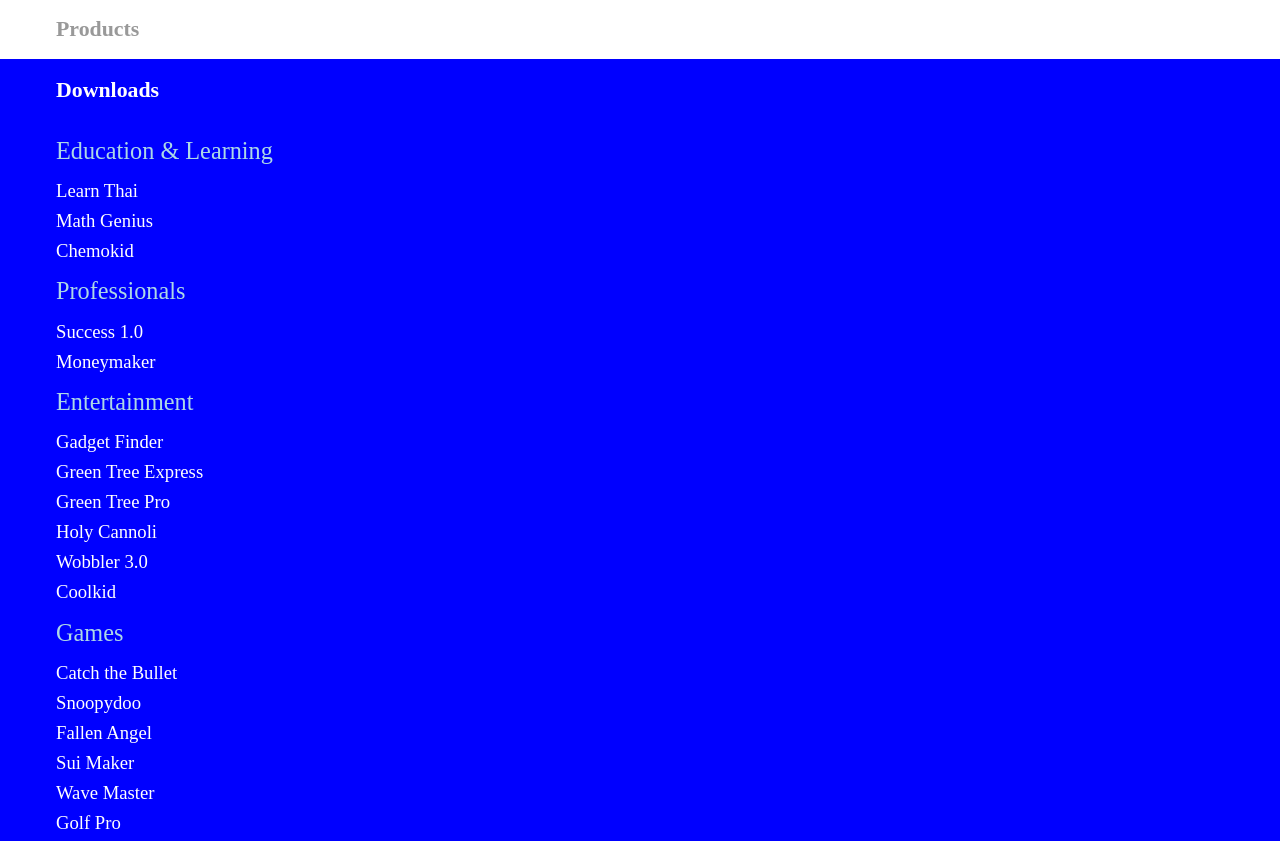
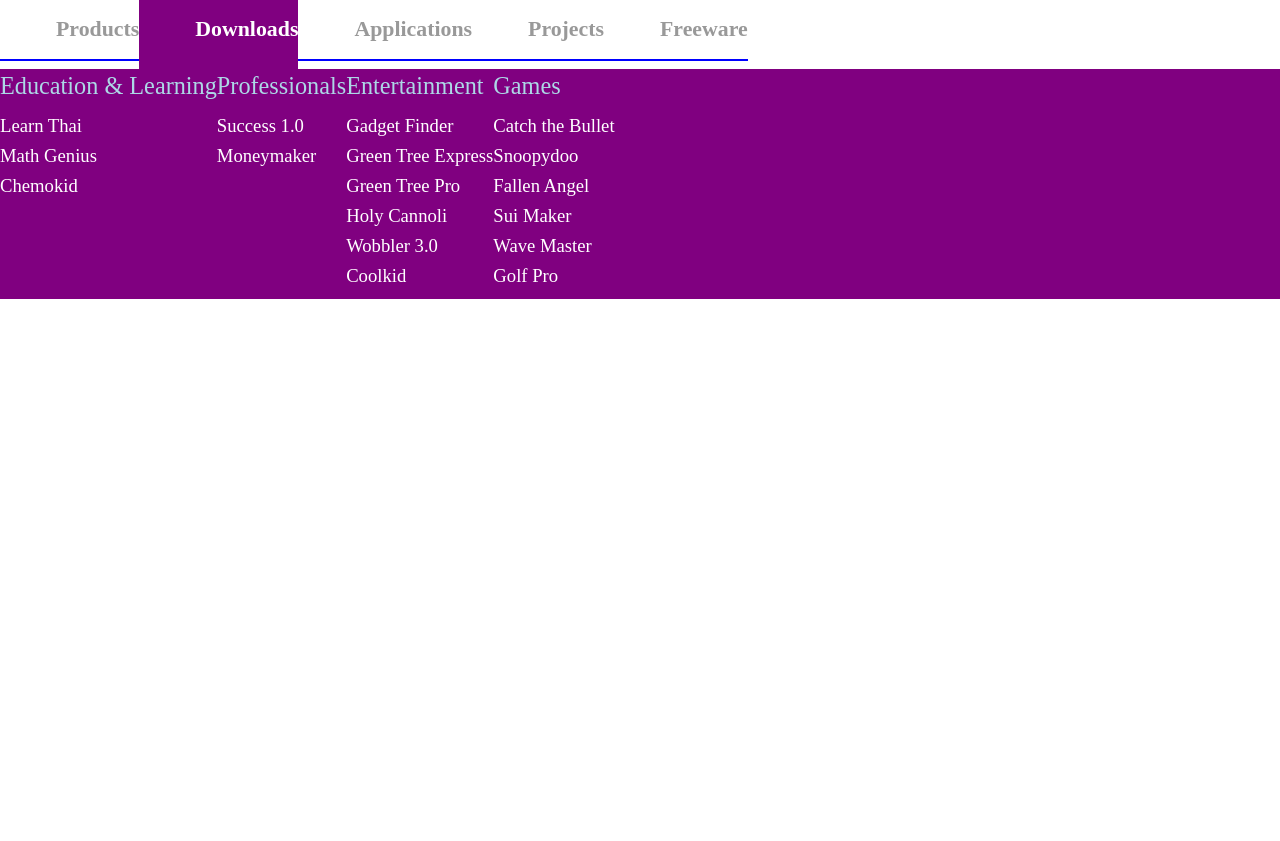
Before and after one commit to TheIronYard--Orlando/FEE--2014--FALL, a plain HTML site: page Dojos/2014-10-30/index.html in a window 1280 px wide. Shown: the top 841 px of the page. After the commit the page ends 800 px from the top, so only its background shows below. Drawn offline with nearby package versions, Linux system fonts and the light colour scheme.

Commit message:
CSS working, mostly... needs some spacing.

```diff
--- a/Dojos/2014-10-30/index.html
+++ b/Dojos/2014-10-30/index.html
@@ -15,6 +15,7 @@
       <li class="open"> <h3>Downloads</h3>
 
         <div class="submenu">
+          <div>
             <h4>Education &amp; Learning</h4>
 
             <ul>
@@ -22,14 +23,18 @@
               <li>Math Genius</li>
               <li>Chemokid</li>
             </ul>
+          </div>
 
+          <div>
             <h4>Professionals</h4>
 
             <ul>
               <li>Success 1.0</li>
               <li>Moneymaker</li>
             </ul>
+          </div>
 
+          <div>
             <h4>Entertainment</h4>
 
             <ul>
@@ -40,7 +45,9 @@
               <li>Wobbler 3.0</li>
               <li>Coolkid</li>
             </ul>
+          </div>
 
+          <div>
             <h4>Games</h4>
 
             <ul>
@@ -51,6 +58,7 @@
               <li>Wave Master</li>
               <li>Golf Pro</li>
             </ul>
+          </div>
         </div> <!-- .submenu -->
       </li><!-- END Downloads -->
 
@@ -84,6 +92,7 @@
 
       <li><h3> Projects</h3>
         <div class="submenu">
+          <div>
             <h4>Learning &amp; Games</h4>
             <ul>
               <li>Catch the Bullet</li>
@@ -93,11 +102,15 @@
               <li>Wave Master</li>
               <li>Golf Pro</li>
             </ul>
+          </div>
+          <div>
             <h4>Utilities</h4>
             <ul>
               <li>Gadget Finder</li>
               <li>Green Tree Express</li>
             </ul>
+          </div>
+          <div>
             <h4>Entertainment</h4>
             <ul>
               <li>Gadget Finder</li>
@@ -107,6 +120,7 @@
               <li>Wobbler 3.0</li>
               <li>Coolkid</li>
             </ul>
+          </div>
         </div>
       </li><!-- END Projects -->
 
--- a/Dojos/2014-10-30/styles.css
+++ b/Dojos/2014-10-30/styles.css
@@ -1,6 +1,5 @@
 html, body {
   font-size: 14pt;
-  color: red;
 }
 h1, h2, h3, h4, h5, h6 {
   margin: 0; padding: 0;
@@ -22,7 +21,38 @@
   margin: 0;
   padding: 2ex 0; padding-left: 3em;
   border-bottom: 2pt solid blue;
+  transition: background-color 1s cubic-bezier(0.86, 0, 0.07, 1),
+    color 1s cubic-bezier(0.86, 0, 0.07, 1),
+    max-height 2s linear;
 }
+.menu > li:after {
+  content: "";
+  display: block;
+  clear: both;
+}
+
+.menu > li .submenu {
+  max-height: 0;
+  overflow: hidden;
+  transition: inherit;
+}
+.menu > li.open {
+  background: purple;
+  color: white;
+  transition: background-color 1s linear,
+    max-height 0.5s;
+}
+
+.menu > li.open h3 {
+  color: white;
+  margin-bottom: 3ex;
+  transition: inherit;
+}
+
+.menu > li.open .submenu {
+  max-height: 5000px;
+}
+
 
 .menu h4 {
   font-size: 130%;
@@ -36,19 +66,23 @@
 }
 
 
-.menu > li .submenu {
-  display: none;
-}
-.menu > li.open .submenu {
-  display: block;
+@media (min-width: 600px){
+  .submenu > * {
+    float: left;
+  }
 }
 
-.open {
-  background: blue;
-  color: white;
+@media (min-width: 800px){
+  ul {
+    position: relative;
+  }
+  ul.menu > li {
+    float: left;
+  }
+  .submenu {
+    background-color: inherit;
+    position: absolute;
+    left: 0; right: 0;
+    top: 8ex;
+  }
 }
-
-.open h3 {
-  color: white;
-  margin-bottom: 3ex;
-}
```
Lines whose indentation alone changed are shown as unchanged.
